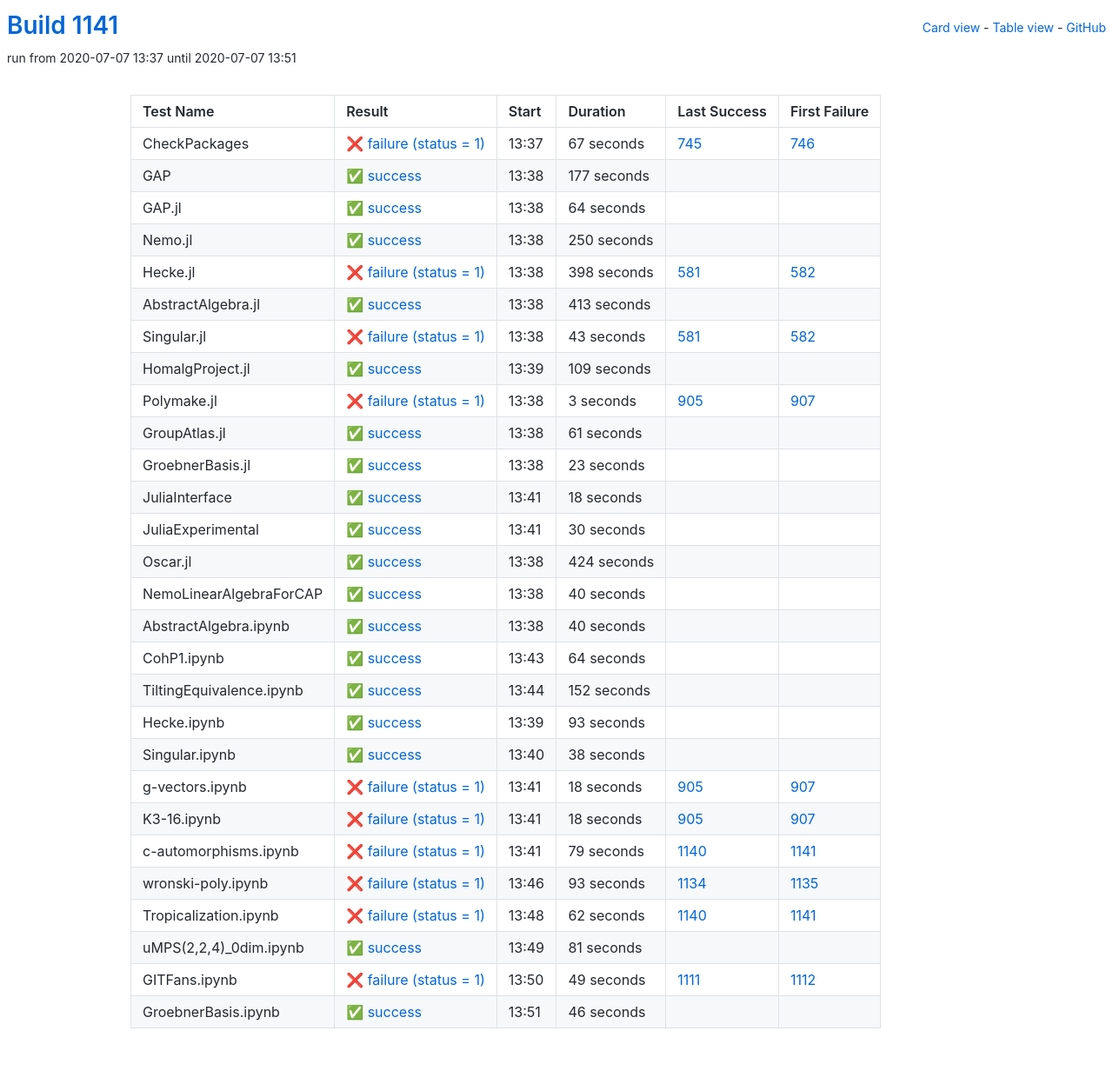
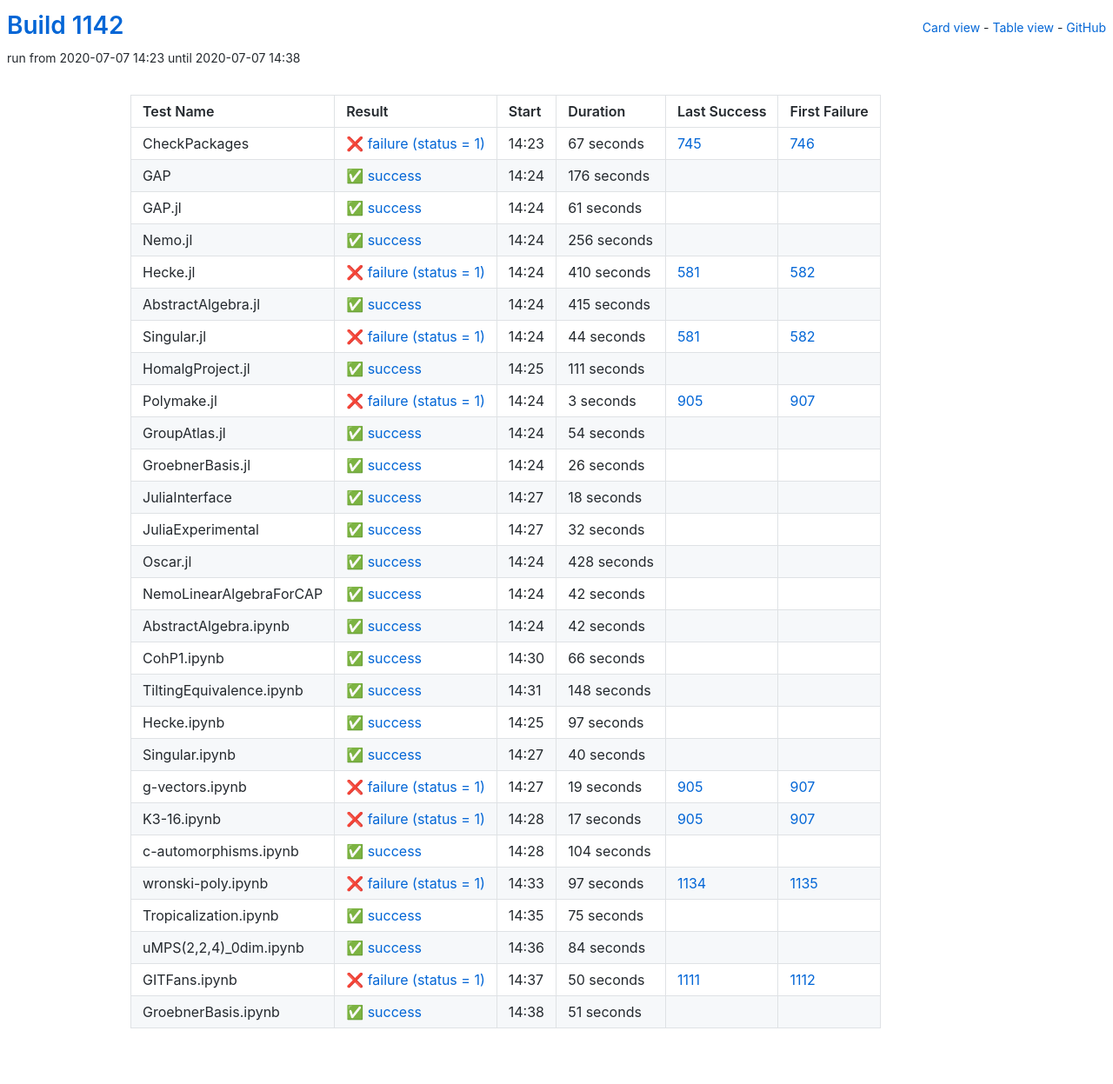
Before and after one commit to oscar-system/oscar-ci-status-1.4, a Jekyll site: the page built from table.html, in a window 1280 px wide. Shown: the whole page at 87% size. Built offline with Jekyll 4.4.1, drawn with Linux system fonts in a browser that asks for light colours.

Commit message:
Build #1142

```diff
--- a/_data/ci.yml
+++ b/_data/ci.yml
@@ -1,6 +1,6 @@
 ---
-build: 1141
-build_url: https://oscarci.mathematik.uni-kl.de/job/oscar-julia-1.4/1141/
+build: 1142
+build_url: https://oscarci.mathematik.uni-kl.de/job/oscar-julia-1.4/1142/
 job: oscar-julia-1.4
 organization: oscar-system
 repo: oscar-ci-status-1.4
@@ -8,8 +8,8 @@ repourl: https://github.com/oscar-system/oscar-ci-status-1.4
 tests:
 - name: CheckPackages
   id: checkpackages
-  log: https://oscarci.mathematik.uni-kl.de/job/oscar-julia-1.4/1141/artifact/logs/build-1141/CheckPackages.log
-  start: 2020-07-07 13:37
+  log: https://oscarci.mathematik.uni-kl.de/job/oscar-julia-1.4/1142/artifact/logs/build-1142/CheckPackages.log
+  start: 2020-07-07 14:23
   success: false
   exitcode: 1
   status: failure
@@ -20,92 +20,92 @@ tests:
   first_failure_url: https://oscarci.mathematik.uni-kl.de/job/oscar-julia-1.4/746/
 - name: GAP
   id: gap
-  log: https://oscarci.mathematik.uni-kl.de/job/oscar-julia-1.4/1141/artifact/logs/build-1141/GAP.log
-  start: 2020-07-07 13:38
+  log: https://oscarci.mathematik.uni-kl.de/job/oscar-julia-1.4/1142/artifact/logs/build-1142/GAP.log
+  start: 2020-07-07 14:24
   success: true
   exitcode: 0
   status: success
-  duration: 177
+  duration: 176
   last_success: false
   last_success_url:
   first_failure: false
   first_failure_url:
 - name: GAP.jl
   id: gap-jl
-  log: https://oscarci.mathematik.uni-kl.de/job/oscar-julia-1.4/1141/artifact/logs/build-1141/GAP.jl.log
-  start: 2020-07-07 13:38
+  log: https://oscarci.mathematik.uni-kl.de/job/oscar-julia-1.4/1142/artifact/logs/build-1142/GAP.jl.log
+  start: 2020-07-07 14:24
   success: true
   exitcode: 0
   status: success
-  duration: 64
+  duration: 61
   last_success: false
   last_success_url:
   first_failure: false
   first_failure_url:
 - name: Nemo.jl
   id: nemo-jl
-  log: https://oscarci.mathematik.uni-kl.de/job/oscar-julia-1.4/1141/artifact/logs/build-1141/Nemo.jl.log
-  start: 2020-07-07 13:38
+  log: https://oscarci.mathematik.uni-kl.de/job/oscar-julia-1.4/1142/artifact/logs/build-1142/Nemo.jl.log
+  start: 2020-07-07 14:24
   success: true
   exitcode: 0
   status: success
-  duration: 250
+  duration: 256
   last_success: false
   last_success_url:
   first_failure: false
   first_failure_url:
 - name: Hecke.jl
   id: hecke-jl
-  log: https://oscarci.mathematik.uni-kl.de/job/oscar-julia-1.4/1141/artifact/logs/build-1141/Hecke.jl.log
-  start: 2020-07-07 13:38
+  log: https://oscarci.mathematik.uni-kl.de/job/oscar-julia-1.4/1142/artifact/logs/build-1142/Hecke.jl.log
+  start: 2020-07-07 14:24
   success: false
   exitcode: 1
   status: failure
-  duration: 398
+  duration: 410
   last_success: 581
   last_success_url: https://oscarci.mathematik.uni-kl.de/job/oscar-julia-1.4/581/
   first_failure: 582
   first_failure_url: https://oscarci.mathematik.uni-kl.de/job/oscar-julia-1.4/582/
 - name: AbstractAlgebra.jl
   id: abstractalgebra-jl
-  log: https://oscarci.mathematik.uni-kl.de/job/oscar-julia-1.4/1141/artifact/logs/build-1141/AbstractAlgebra.jl.log
-  start: 2020-07-07 13:38
+  log: https://oscarci.mathematik.uni-kl.de/job/oscar-julia-1.4/1142/artifact/logs/build-1142/AbstractAlgebra.jl.log
+  start: 2020-07-07 14:24
   success: true
   exitcode: 0
   status: success
-  duration: 413
+  duration: 415
   last_success: false
   last_success_url:
   first_failure: false
   first_failure_url:
 - name: Singular.jl
   id: singular-jl
-  log: https://oscarci.mathematik.uni-kl.de/job/oscar-julia-1.4/1141/artifact/logs/build-1141/Singular.jl.log
-  start: 2020-07-07 13:38
+  log: https://oscarci.mathematik.uni-kl.de/job/oscar-julia-1.4/1142/artifact/logs/build-1142/Singular.jl.log
+  start: 2020-07-07 14:24
   success: false
   exitcode: 1
   status: failure
-  duration: 43
+  duration: 44
   last_success: 581
   last_success_url: https://oscarci.mathematik.uni-kl.de/job/oscar-julia-1.4/581/
   first_failure: 582
   first_failure_url: https://oscarci.mathematik.uni-kl.de/job/oscar-julia-1.4/582/
 - name: HomalgProject.jl
   id: homalgproject-jl
-  log: https://oscarci.mathematik.uni-kl.de/job/oscar-julia-1.4/1141/artifact/logs/build-1141/HomalgProject.jl.log
-  start: 2020-07-07 13:39
+  log: https://oscarci.mathematik.uni-kl.de/job/oscar-julia-1.4/1142/artifact/logs/build-1142/HomalgProject.jl.log
+  start: 2020-07-07 14:25
   success: true
   exitcode: 0
   status: success
-  duration: 109
+  duration: 111
   last_success: false
   last_success_url:
   first_failure: false
   first_failure_url:
 - name: Polymake.jl
   id: polymake-jl
-  log: https://oscarci.mathematik.uni-kl.de/job/oscar-julia-1.4/1141/artifact/logs/build-1141/Polymake.jl.log
-  start: 2020-07-07 13:38
+  log: https://oscarci.mathematik.uni-kl.de/job/oscar-julia-1.4/1142/artifact/logs/build-1142/Polymake.jl.log
+  start: 2020-07-07 14:24
   success: false
   exitcode: 1
   status: failure
@@ -116,32 +116,32 @@ tests:
   first_failure_url: https://oscarci.mathematik.uni-kl.de/job/oscar-julia-1.4/907/
 - name: GroupAtlas.jl
   id: groupatlas-jl
-  log: https://oscarci.mathematik.uni-kl.de/job/oscar-julia-1.4/1141/artifact/logs/build-1141/GroupAtlas.jl.log
-  start: 2020-07-07 13:38
+  log: https://oscarci.mathematik.uni-kl.de/job/oscar-julia-1.4/1142/artifact/logs/build-1142/GroupAtlas.jl.log
+  start: 2020-07-07 14:24
   success: true
   exitcode: 0
   status: success
-  duration: 61
+  duration: 54
   last_success: false
   last_success_url:
   first_failure: false
   first_failure_url:
 - name: GroebnerBasis.jl
   id: groebnerbasis-jl
-  log: https://oscarci.mathematik.uni-kl.de/job/oscar-julia-1.4/1141/artifact/logs/build-1141/GroebnerBasis.jl.log
-  start: 2020-07-07 13:38
+  log: https://oscarci.mathematik.uni-kl.de/job/oscar-julia-1.4/1142/artifact/logs/build-1142/GroebnerBasis.jl.log
+  start: 2020-07-07 14:24
   success: true
   exitcode: 0
   status: success
-  duration: 23
+  duration: 26
   last_success: false
   last_success_url:
   first_failure: false
   first_failure_url:
 - name: JuliaInterface
   id: juliainterface
-  log: https://oscarci.mathematik.uni-kl.de/job/oscar-julia-1.4/1141/artifact/logs/build-1141/JuliaInterface.log
-  start: 2020-07-07 13:41
+  log: https://oscarci.mathematik.uni-kl.de/job/oscar-julia-1.4/1142/artifact/logs/build-1142/JuliaInterface.log
+  start: 2020-07-07 14:27
   success: true
   exitcode: 0
   status: success
@@ -152,32 +152,92 @@ tests:
   first_failure_url:
 - name: JuliaExperimental
   id: juliaexperimental
-  log: https://oscarci.mathematik.uni-kl.de/job/oscar-julia-1.4/1141/artifact/logs/build-1141/JuliaExperimental.log
-  start: 2020-07-07 13:41
+  log: https://oscarci.mathematik.uni-kl.de/job/oscar-julia-1.4/1142/artifact/logs/build-1142/JuliaExperimental.log
+  start: 2020-07-07 14:27
   success: true
   exitcode: 0
   status: success
-  duration: 30
+  duration: 32
   last_success: false
   last_success_url:
   first_failure: false
   first_failure_url:
 - name: Oscar.jl
   id: oscar-jl
-  log: https://oscarci.mathematik.uni-kl.de/job/oscar-julia-1.4/1141/artifact/logs/build-1141/Oscar.jl.log
-  start: 2020-07-07 13:38
+  log: https://oscarci.mathematik.uni-kl.de/job/oscar-julia-1.4/1142/artifact/logs/build-1142/Oscar.jl.log
+  start: 2020-07-07 14:24
   success: true
   exitcode: 0
   status: success
-  duration: 424
+  duration: 428
   last_success: false
   last_success_url:
   first_failure: false
   first_failure_url:
 - name: NemoLinearAlgebraForCAP
   id: nemolinearalgebraforcap
-  log: https://oscarci.mathematik.uni-kl.de/job/oscar-julia-1.4/1141/artifact/logs/build-1141/NemoLinearAlgebraForCAP.log
-  start: 2020-07-07 13:38
+  log: https://oscarci.mathematik.uni-kl.de/job/oscar-julia-1.4/1142/artifact/logs/build-1142/NemoLinearAlgebraForCAP.log
+  start: 2020-07-07 14:24
+  success: true
+  exitcode: 0
+  status: success
+  duration: 42
+  last_success: false
+  last_success_url:
+  first_failure: false
+  first_failure_url:
+- name: AbstractAlgebra.ipynb
+  id: abstractalgebra-ipynb
+  log: https://oscarci.mathematik.uni-kl.de/job/oscar-julia-1.4/1142/artifact/logs/build-1142/AbstractAlgebra.ipynb.log
+  start: 2020-07-07 14:24
+  success: true
+  exitcode: 0
+  status: success
+  duration: 42
+  last_success: false
+  last_success_url:
+  first_failure: false
+  first_failure_url:
+- name: CohP1.ipynb
+  id: cohp1-ipynb
+  log: https://oscarci.mathematik.uni-kl.de/job/oscar-julia-1.4/1142/artifact/logs/build-1142/CohP1.ipynb.log
+  start: 2020-07-07 14:30
+  success: true
+  exitcode: 0
+  status: success
+  duration: 66
+  last_success: false
+  last_success_url:
+  first_failure: false
+  first_failure_url:
+- name: TiltingEquivalence.ipynb
+  id: tiltingequivalence-ipynb
+  log: https://oscarci.mathematik.uni-kl.de/job/oscar-julia-1.4/1142/artifact/logs/build-1142/TiltingEquivalence.ipynb.log
+  start: 2020-07-07 14:31
+  success: true
+  exitcode: 0
+  status: success
+  duration: 148
+  last_success: false
+  last_success_url:
+  first_failure: false
+  first_failure_url:
+- name: Hecke.ipynb
+  id: hecke-ipynb
+  log: https://oscarci.mathematik.uni-kl.de/job/oscar-julia-1.4/1142/artifact/logs/build-1142/Hecke.ipynb.log
+  start: 2020-07-07 14:25
+  success: true
+  exitcode: 0
+  status: success
+  duration: 97
+  last_success: false
+  last_success_url:
+  first_failure: false
+  first_failure_url:
+- name: Singular.ipynb
+  id: singular-ipynb
+  log: https://oscarci.mathematik.uni-kl.de/job/oscar-julia-1.4/1142/artifact/logs/build-1142/Singular.ipynb.log
+  start: 2020-07-07 14:27
   success: true
   exitcode: 0
   status: success
@@ -186,158 +246,98 @@ tests:
   last_success_url:
   first_failure: false
   first_failure_url:
-- name: AbstractAlgebra.ipynb
-  id: abstractalgebra-ipynb
-  log: https://oscarci.mathematik.uni-kl.de/job/oscar-julia-1.4/1141/artifact/logs/build-1141/AbstractAlgebra.ipynb.log
-  start: 2020-07-07 13:38
-  success: true
-  exitcode: 0
-  status: success
-  duration: 40
-  last_success: false
-  last_success_url:
-  first_failure: false
-  first_failure_url:
-- name: CohP1.ipynb
-  id: cohp1-ipynb
-  log: https://oscarci.mathematik.uni-kl.de/job/oscar-julia-1.4/1141/artifact/logs/build-1141/CohP1.ipynb.log
-  start: 2020-07-07 13:43
-  success: true
-  exitcode: 0
-  status: success
-  duration: 64
-  last_success: false
-  last_success_url:
-  first_failure: false
-  first_failure_url:
-- name: TiltingEquivalence.ipynb
-  id: tiltingequivalence-ipynb
-  log: https://oscarci.mathematik.uni-kl.de/job/oscar-julia-1.4/1141/artifact/logs/build-1141/TiltingEquivalence.ipynb.log
-  start: 2020-07-07 13:44
-  success: true
-  exitcode: 0
-  status: success
-  duration: 152
-  last_success: false
-  last_success_url:
-  first_failure: false
-  first_failure_url:
-- name: Hecke.ipynb
-  id: hecke-ipynb
-  log: https://oscarci.mathematik.uni-kl.de/job/oscar-julia-1.4/1141/artifact/logs/build-1141/Hecke.ipynb.log
-  start: 2020-07-07 13:39
-  success: true
-  exitcode: 0
-  status: success
-  duration: 93
-  last_success: false
-  last_success_url:
-  first_failure: false
-  first_failure_url:
-- name: Singular.ipynb
-  id: singular-ipynb
-  log: https://oscarci.mathematik.uni-kl.de/job/oscar-julia-1.4/1141/artifact/logs/build-1141/Singular.ipynb.log
-  start: 2020-07-07 13:40
-  success: true
-  exitcode: 0
-  status: success
-  duration: 38
-  last_success: false
-  last_success_url:
-  first_failure: false
-  first_failure_url:
 - name: g-vectors.ipynb
   id: g-vectors-ipynb
-  log: https://oscarci.mathematik.uni-kl.de/job/oscar-julia-1.4/1141/artifact/logs/build-1141/g-vectors.ipynb.log
-  start: 2020-07-07 13:41
+  log: https://oscarci.mathematik.uni-kl.de/job/oscar-julia-1.4/1142/artifact/logs/build-1142/g-vectors.ipynb.log
+  start: 2020-07-07 14:27
   success: false
   exitcode: 1
   status: failure
-  duration: 18
+  duration: 19
   last_success: 905
   last_success_url: https://oscarci.mathematik.uni-kl.de/job/oscar-julia-1.4/905/
   first_failure: 907
   first_failure_url: https://oscarci.mathematik.uni-kl.de/job/oscar-julia-1.4/907/
 - name: K3-16.ipynb
   id: k3-16-ipynb
-  log: https://oscarci.mathematik.uni-kl.de/job/oscar-julia-1.4/1141/artifact/logs/build-1141/K3-16.ipynb.log
-  start: 2020-07-07 13:41
+  log: https://oscarci.mathematik.uni-kl.de/job/oscar-julia-1.4/1142/artifact/logs/build-1142/K3-16.ipynb.log
+  start: 2020-07-07 14:28
   success: false
   exitcode: 1
   status: failure
-  duration: 18
+  duration: 17
   last_success: 905
   last_success_url: https://oscarci.mathematik.uni-kl.de/job/oscar-julia-1.4/905/
   first_failure: 907
   first_failure_url: https://oscarci.mathematik.uni-kl.de/job/oscar-julia-1.4/907/
 - name: c-automorphisms.ipynb
   id: c-automorphisms-ipynb
-  log: https://oscarci.mathematik.uni-kl.de/job/oscar-julia-1.4/1141/artifact/logs/build-1141/c-automorphisms.ipynb.log
-  start: 2020-07-07 13:41
+  log: https://oscarci.mathematik.uni-kl.de/job/oscar-julia-1.4/1142/artifact/logs/build-1142/c-automorphisms.ipynb.log
+  start: 2020-07-07 14:28
+  success: true
+  exitcode: 0
+  status: success
+  duration: 104
+  last_success: false
+  last_success_url:
+  first_failure: false
+  first_failure_url:
+- name: wronski-poly.ipynb
+  id: wronski-poly-ipynb
+  log: https://oscarci.mathematik.uni-kl.de/job/oscar-julia-1.4/1142/artifact/logs/build-1142/wronski-poly.ipynb.log
+  start: 2020-07-07 14:33
   success: false
   exitcode: 1
   status: failure
-  duration: 79
-  last_success: 1140
-  last_success_url: https://oscarci.mathematik.uni-kl.de/job/oscar-julia-1.4/1140/
-  first_failure: 1141
-  first_failure_url: https://oscarci.mathematik.uni-kl.de/job/oscar-julia-1.4/1141/
-- name: wronski-poly.ipynb
-  id: wronski-poly-ipynb
-  log: https://oscarci.mathematik.uni-kl.de/job/oscar-julia-1.4/1141/artifact/logs/build-1141/wronski-poly.ipynb.log
-  start: 2020-07-07 13:46
-  success: false
-  exitcode: 1
-  status: failure
-  duration: 93
+  duration: 97
   last_success: 1134
   last_success_url: https://oscarci.mathematik.uni-kl.de/job/oscar-julia-1.4/1134/
   first_failure: 1135
   first_failure_url: https://oscarci.mathematik.uni-kl.de/job/oscar-julia-1.4/1135/
 - name: Tropicalization.ipynb
   id: tropicalization-ipynb
-  log: https://oscarci.mathematik.uni-kl.de/job/oscar-julia-1.4/1141/artifact/logs/build-1141/Tropicalization.ipynb.log
-  start: 2020-07-07 13:48
-  success: false
-  exitcode: 1
-  status: failure
-  duration: 62
-  last_success: 1140
-  last_success_url: https://oscarci.mathematik.uni-kl.de/job/oscar-julia-1.4/1140/
-  first_failure: 1141
-  first_failure_url: https://oscarci.mathematik.uni-kl.de/job/oscar-julia-1.4/1141/
-- name: uMPS(2,2,4)_0dim.ipynb
-  id: umps-2-2-4-0dim-ipynb
-  log: https://oscarci.mathematik.uni-kl.de/job/oscar-julia-1.4/1141/artifact/logs/build-1141/uMPS-2-2-4-_0dim.ipynb.log
-  start: 2020-07-07 13:49
+  log: https://oscarci.mathematik.uni-kl.de/job/oscar-julia-1.4/1142/artifact/logs/build-1142/Tropicalization.ipynb.log
+  start: 2020-07-07 14:35
   success: true
   exitcode: 0
   status: success
-  duration: 81
+  duration: 75
+  last_success: false
+  last_success_url:
+  first_failure: false
+  first_failure_url:
+- name: uMPS(2,2,4)_0dim.ipynb
+  id: umps-2-2-4-0dim-ipynb
+  log: https://oscarci.mathematik.uni-kl.de/job/oscar-julia-1.4/1142/artifact/logs/build-1142/uMPS-2-2-4-_0dim.ipynb.log
+  start: 2020-07-07 14:36
+  success: true
+  exitcode: 0
+  status: success
+  duration: 84
   last_success: false
   last_success_url:
   first_failure: false
   first_failure_url:
 - name: GITFans.ipynb
   id: gitfans-ipynb
-  log: https://oscarci.mathematik.uni-kl.de/job/oscar-julia-1.4/1141/artifact/logs/build-1141/GITFans.ipynb.log
-  start: 2020-07-07 13:50
+  log: https://oscarci.mathematik.uni-kl.de/job/oscar-julia-1.4/1142/artifact/logs/build-1142/GITFans.ipynb.log
+  start: 2020-07-07 14:37
   success: false
   exitcode: 1
   status: failure
-  duration: 49
+  duration: 50
   last_success: 1111
   last_success_url: https://oscarci.mathematik.uni-kl.de/job/oscar-julia-1.4/1111/
   first_failure: 1112
   first_failure_url: https://oscarci.mathematik.uni-kl.de/job/oscar-julia-1.4/1112/
 - name: GroebnerBasis.ipynb
   id: groebnerbasis-ipynb
-  log: https://oscarci.mathematik.uni-kl.de/job/oscar-julia-1.4/1141/artifact/logs/build-1141/GroebnerBasis.ipynb.log
-  start: 2020-07-07 13:51
+  log: https://oscarci.mathematik.uni-kl.de/job/oscar-julia-1.4/1142/artifact/logs/build-1142/GroebnerBasis.ipynb.log
+  start: 2020-07-07 14:38
   success: true
   exitcode: 0
   status: success
-  duration: 46
+  duration: 51
   last_success: false
   last_success_url:
   first_failure: false
```
Also changed, not shown: README.md.
